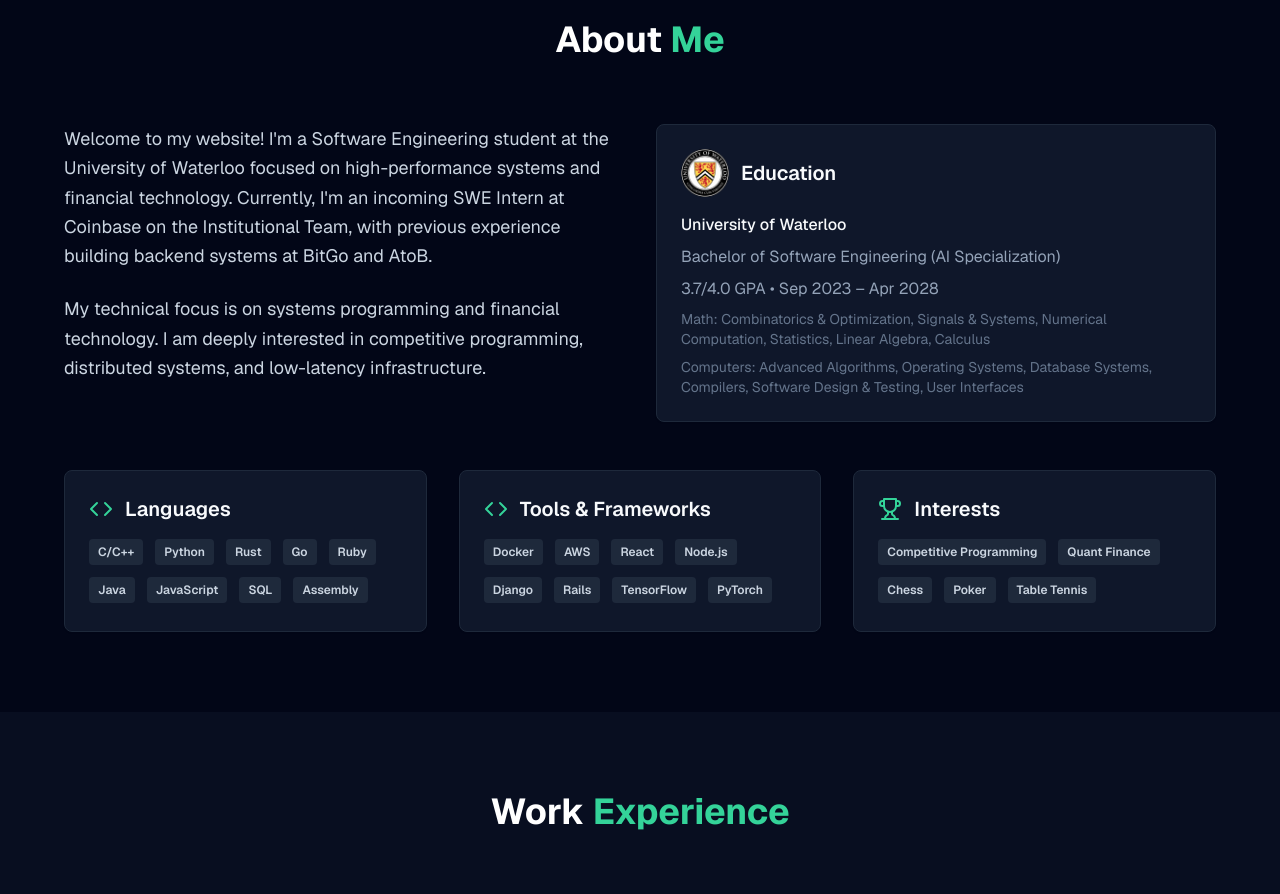
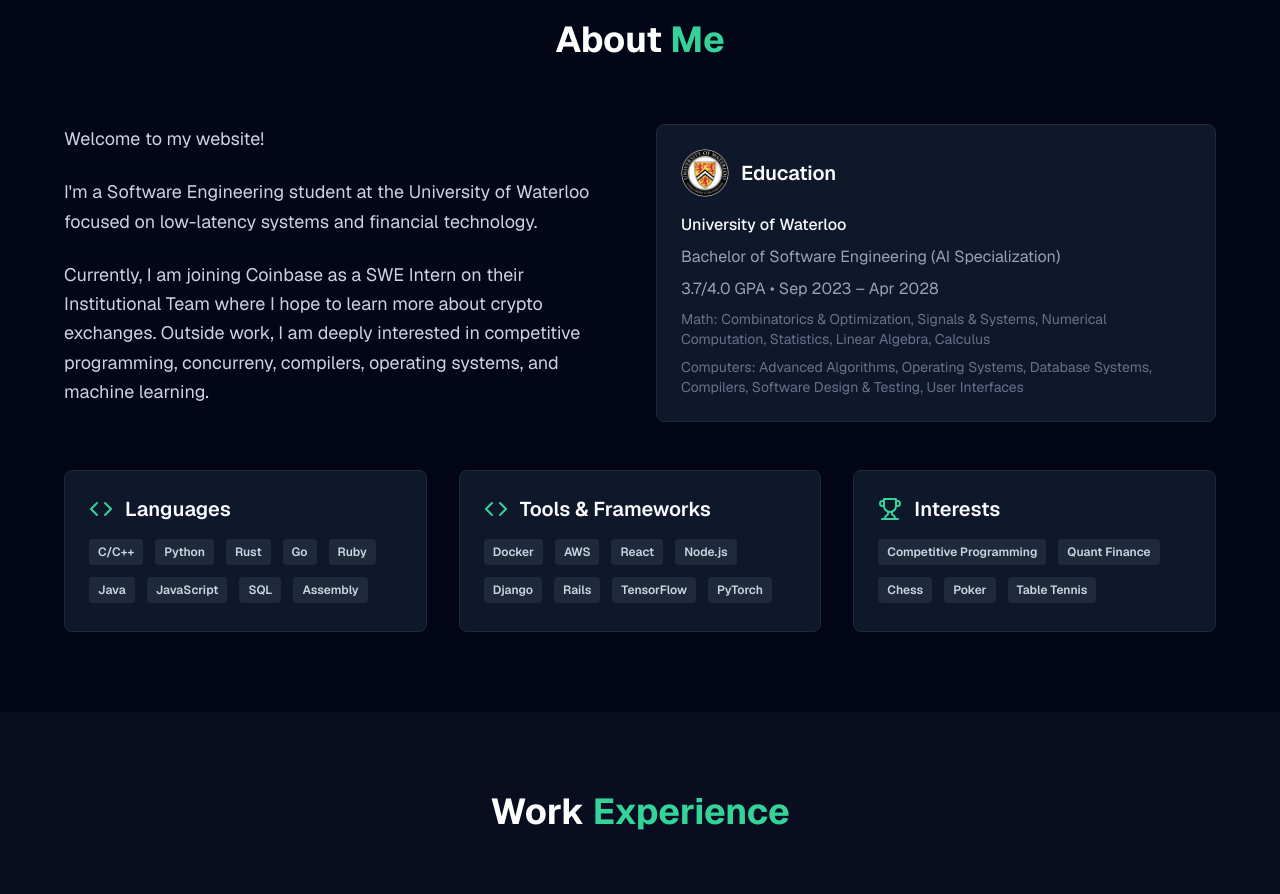
Before and after one commit to koralkulacoglu/portfolio, a Next.js app: page / in a window 1280 px wide. Shown: the part 860-1754 px from the top of the page. Built offline with nearby package versions, Linux system fonts and the light colour scheme.

Commit message:
update about

```diff
--- a/components/about-section.tsx
+++ b/components/about-section.tsx
@@ -49,16 +49,18 @@
           <AnimatedSection animation="slideLeft" delay={200}>
             <div>
               <p className="text-lg text-slate-300 leading-relaxed mb-6">
-                Welcome to my website! I'm a Software Engineering student at the
-                University of Waterloo focused on high-performance systems and
-                financial technology. Currently, I'm an incoming SWE Intern at
-                Coinbase on the Institutional Team, with previous experience
-                building backend systems at BitGo and AtoB.
+                Welcome to my website!
+              </p>
+              <p className="text-lg text-slate-300 leading-relaxed mb-6">
+                I'm a Software Engineering student at the University of Waterloo
+                focused on low-latency systems and financial technology.
               </p>
               <p className="text-lg text-slate-300 leading-relaxed">
-                My technical focus is on systems programming and financial
-                technology. I am deeply interested in competitive programming,
-                distributed systems, and low-latency infrastructure.
+                Currently, I am joining Coinbase as a SWE Intern on their
+                Institutional Team where I hope to learn more about crypto
+                exchanges. Outside work, I am deeply interested in competitive
+                programming, concurreny, compilers, operating systems, and
+                machine learning.
               </p>
             </div>
           </AnimatedSection>
```
